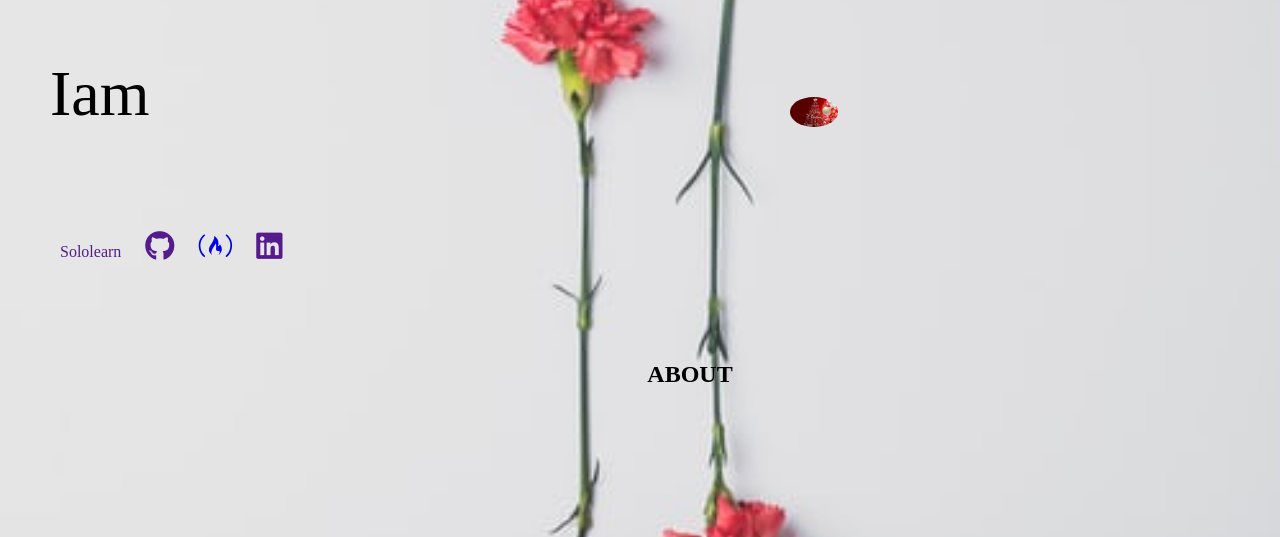
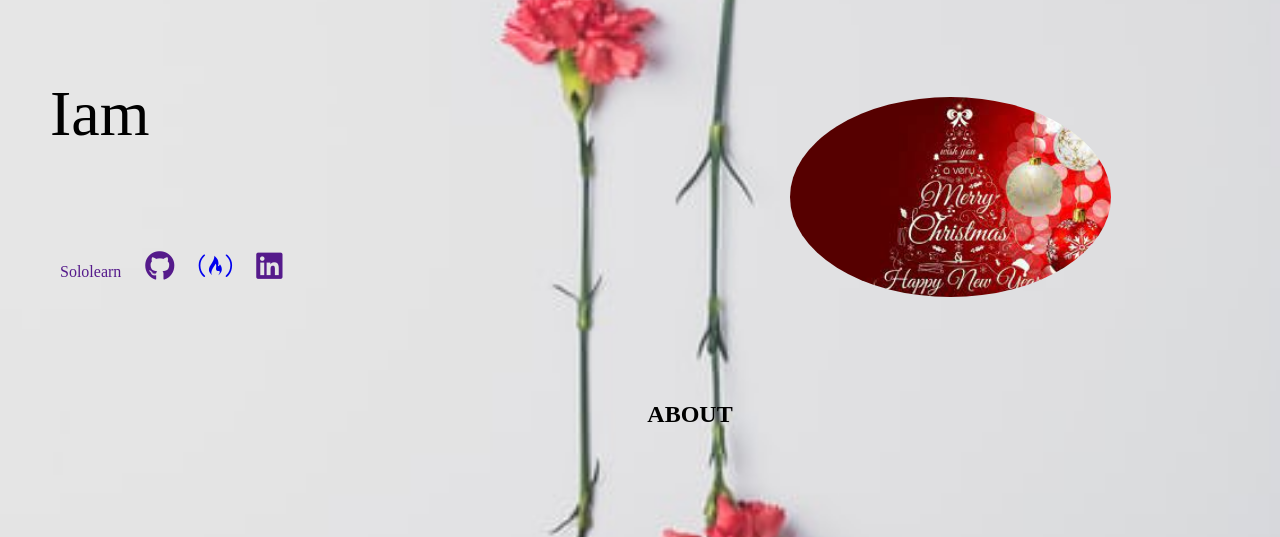
Before and after one commit to tuvaman/portfolio, a Django app: template templates/index.html in a window 1280 px wide. Shown: the part 120-657 px from the top of the page. Run offline with Django 3.2, Linux system fonts and the light colour scheme; the template is opened without the code that fills it, so the values that code supplies are empty; some libraries are stand-ins or nearby versions.

Commit message:
Update index.css

```diff
--- a/static/index.css
+++ b/static/index.css
@@ -24,8 +24,8 @@ body{
 }
 
 .intro .img .pic  img{
-    height: 50%;
-    width: 50%;
+    height: 200px;
+    width: 200x;
     border-radius: 50%;
     margin-left: 50px;
     object-fit: cover;
```
